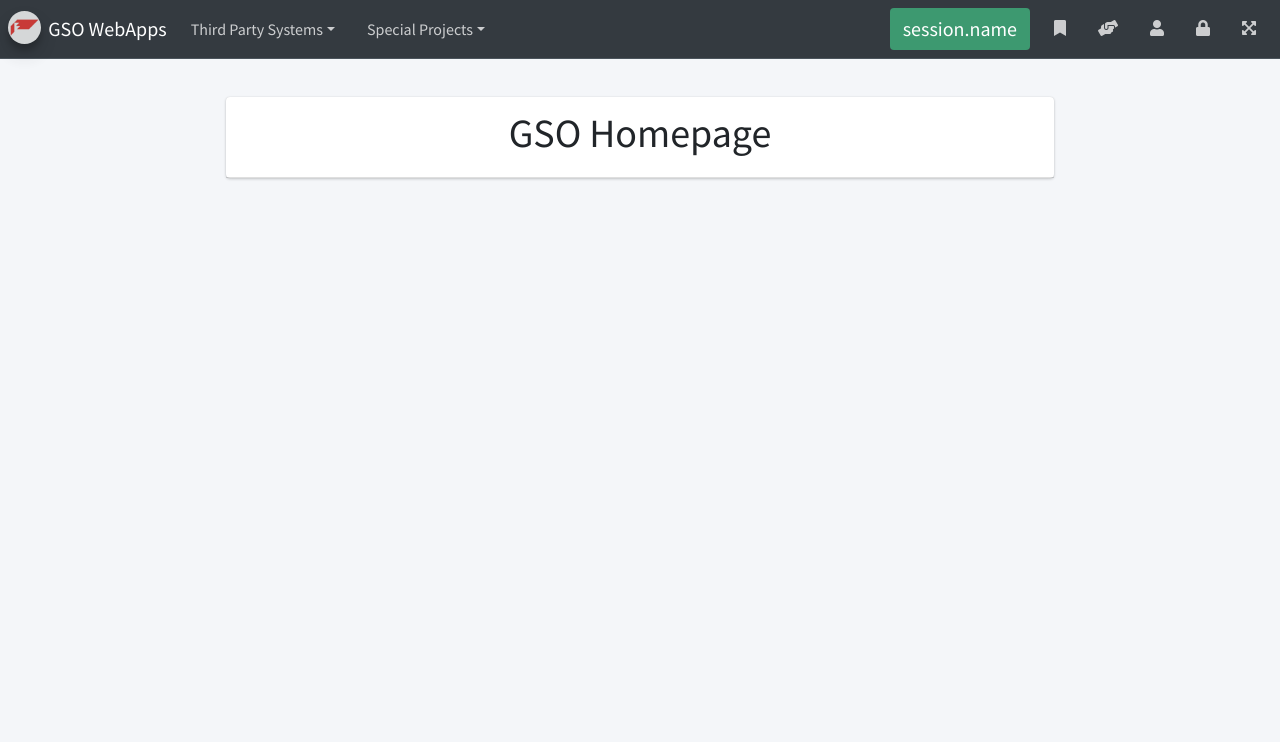
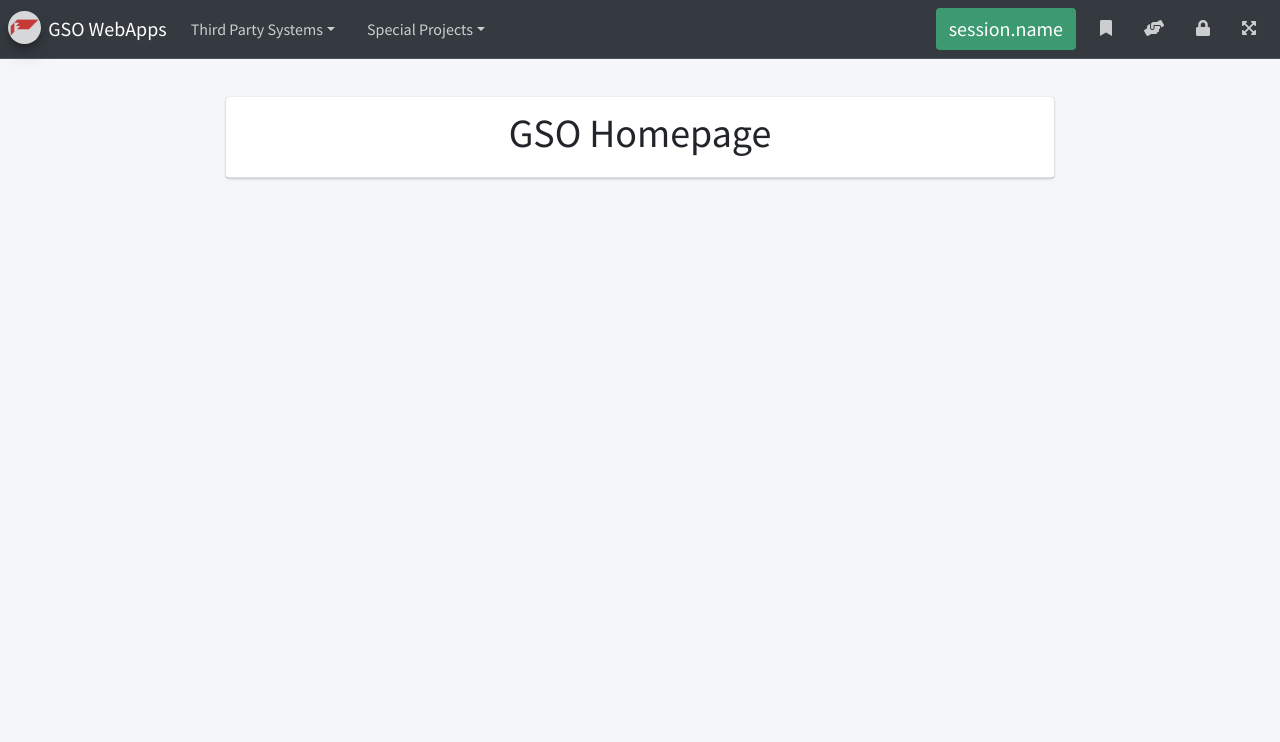
Before and after one commit to raul-sandoval/gso, a Flask app: page / in a window 1280 px wide. Shown: the top 742 px of the page. Run offline with Flask 3, Linux system fonts and the light colour scheme; some libraries are stand-ins or nearby versions.

Commit message:
update: remove my profile link

```diff
--- a/webapps/templates/navbar.html
+++ b/webapps/templates/navbar.html
@@ -45,11 +45,6 @@
             </a>
         </li>
         <li class="nav-item">
-            <a class="nav-link" href="{{ url_for('index') }}" role="button" data-toggle="tooltip" data-placement="bottom" title="My Profile">
-                <i class="nav-icon fas fa-user"></i>
-            </a>
-        </li>
-        <li class="nav-item">
             <a class="nav-link" href="{{ url_for('index') }}" role="button" data-toggle="tooltip" data-placement="bottom" title="Admin">
                 <i class="nav-icon fas fa-lock"></i>
             </a>
```
